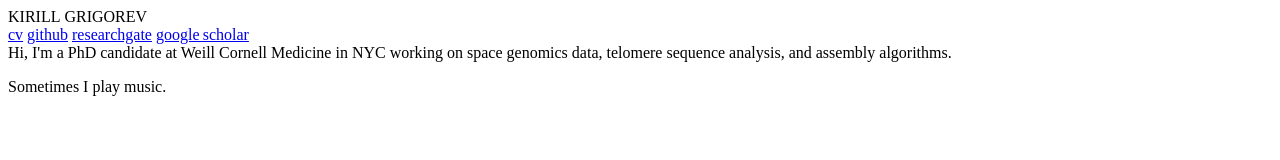
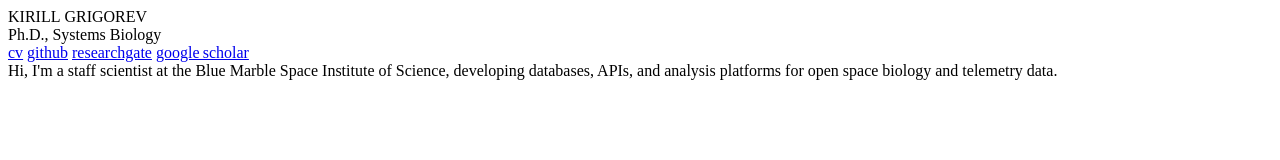
Before and after one commit to LankyCyril/Kirillgrigorev.com, a plain HTML site: page src/html/index.html in a window 1280 px wide. Drawn offline with Linux system fonts and the light colour scheme.

Commit message:
Description: BMSIS

```diff
--- a/src/css/taggy.css
+++ b/src/css/taggy.css
@@ -47,8 +47,15 @@
 #links a[href*="be\.c"]:hover {background: #E00}
 #links a[href*="r\.c"]:hover {background: #4AE}
 
+#info, #vignette {
+    font: 12pt 'Roboto', sans-serif;
+}
+
+#info {
+    margin: -1pt 2.1pt -3pt 2.1pt;
+}
+
 #vignette {
     padding: 7pt 1.3pt;
-    font: 12pt 'Roboto', sans-serif;
     text-align: justify;
 }
--- a/src/html/index.html
+++ b/src/html/index.html
@@ -13,16 +13,19 @@
         <div id='page'>
             <div id='container'>
                 <div id='fullname'>KIRILL&nbsp;GRIGOREV</div>
+                <div id='info'>
+                    Ph.D., Systems Biology
+                </div>
                 <div id='links'>
                     <a href='./cv'>cv</a>&zwj;
                     <a href='https://github.com/lankycyril'>github</a>&zwj;
                     <a href='https://researchgate.net/profile/Kirill_Grigorev'>researchgate</a>&zwj;
                     <a href='https://scholar.google.com/citations?user=Mn83Ny0AAAAJ'>google&#8239;scholar</a>
                 </div>
-                <div id='vignette'>Hi, I'm a PhD candidate at Weill Cornell
-                    Medicine in NYC working on space genomics data, telomere
-                    sequence analysis, and assembly algorithms.<p>Sometimes I
-                    play music.</div>
+                <div id='vignette'>Hi, I'm a staff scientist at the Blue Marble
+                    Space Institute of Science, developing databases, APIs, and
+                    analysis platforms for open space biology and telemetry
+                    data.</div>
             </div>
         </div>
     </body>
```
Also changed, not shown: index.html (+1 -1 lines).
